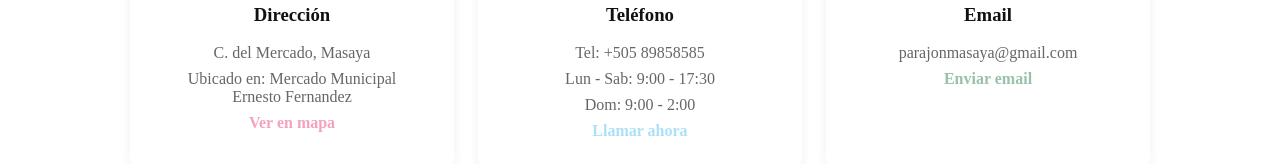
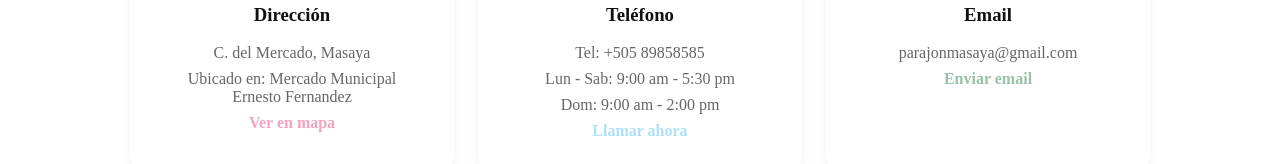
Before and after one commit to MV-99/WebParajonMasaya, a React (Create React App) app: page / in a window 1280 px wide. Shown: the part 3469-3633 px from the top of the page. Built offline with nearby package versions, Linux system fonts and the light colour scheme.

Commit message:
changing small things 2

```diff
--- a/src/pages/Salir.tsx
+++ b/src/pages/Salir.tsx
@@ -497,8 +497,8 @@ const CatalogPage = () => {
                     <h3 style={{ color: '#111' }}>Teléfono</h3>
 
                     <p style={{ color: '#666', margin: '0.5rem 0' }}>Tel: +505 89858585</p>
-                    <p style={{ color: '#666', margin: '0.5rem 0' }}>Lun - Sab: 9:00 - 17:30</p>
-                    <p style={{ color: '#666', margin: '0.5rem 0' }}>Dom: 9:00 - 2:00</p>
+                    <p style={{ color: '#666', margin: '0.5rem 0' }}>Lun - Sab: 9:00 am - 5:30 pm</p>
+                    <p style={{ color: '#666', margin: '0.5rem 0' }}>Dom: 9:00 am - 2:00 pm</p>
                     <a href="Tel: +505 89858585" style={{ color: '#ace0f9', fontWeight: 'bold', textDecoration: 'none' }}>
                         Llamar ahora
                     </a>
```
